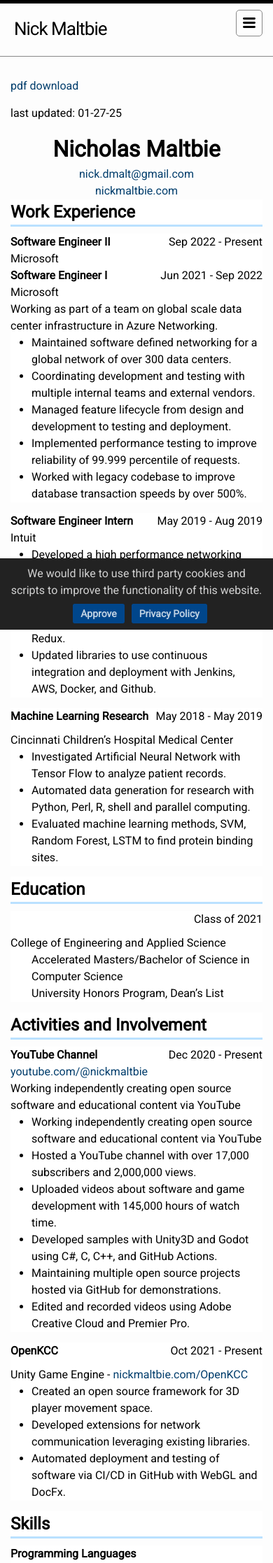
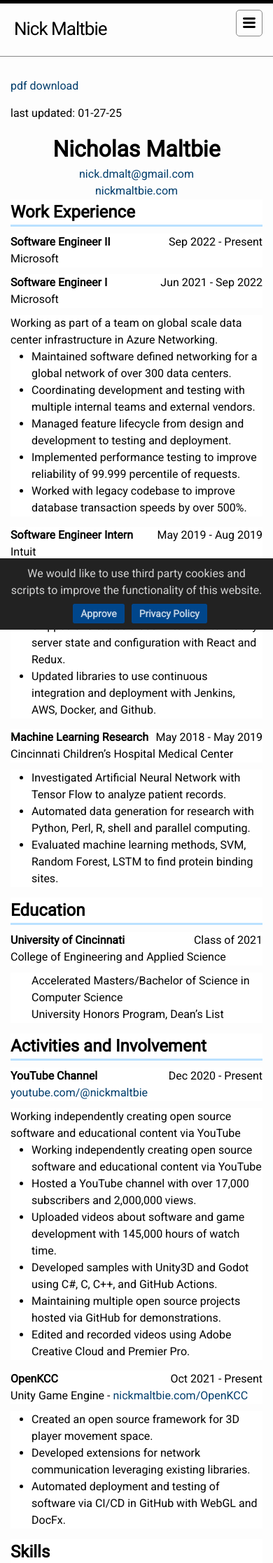
Before and after one commit to nicholas-maltbie/nicholas-maltbie.github.io, a Jekyll site: the page built from resume.md, in a window 390 px wide. Shown: the top 2234 px of the page at 70% size. Built offline with Jekyll 4.4.1, drawn with Linux system fonts in a browser that asks for light colours.

Commit message:
Small Resume Fix (#35)
Updated education to have university name as title
Fixed some float formatting rules on mobile to have margin after box
instaed of after date

```diff
--- a/_data/resume.yml
+++ b/_data/resume.yml
@@ -37,6 +37,7 @@ sections:
         - Evaluated machine learning methods, SVM, Random Forest, LSTM to find protein binding sites.
   Education:
     University of Cincinnati:
+      title: University of Cincinnati
       sub: College of Engineering and Applied Science
       date: Class of 2021
       use_dot: none
--- a/_sass/custom/_resume.scss
+++ b/_sass/custom/_resume.scss
@@ -67,6 +67,7 @@
     vertical-align: top;
     clear: left;
     width: 100%;
+    margin-bottom: 10px;
   }
 
   .title-box {
@@ -77,6 +78,5 @@
   .date-box {
     float: right;
     clear: left;
-    margin-bottom: 10px;
   }
 }
```
